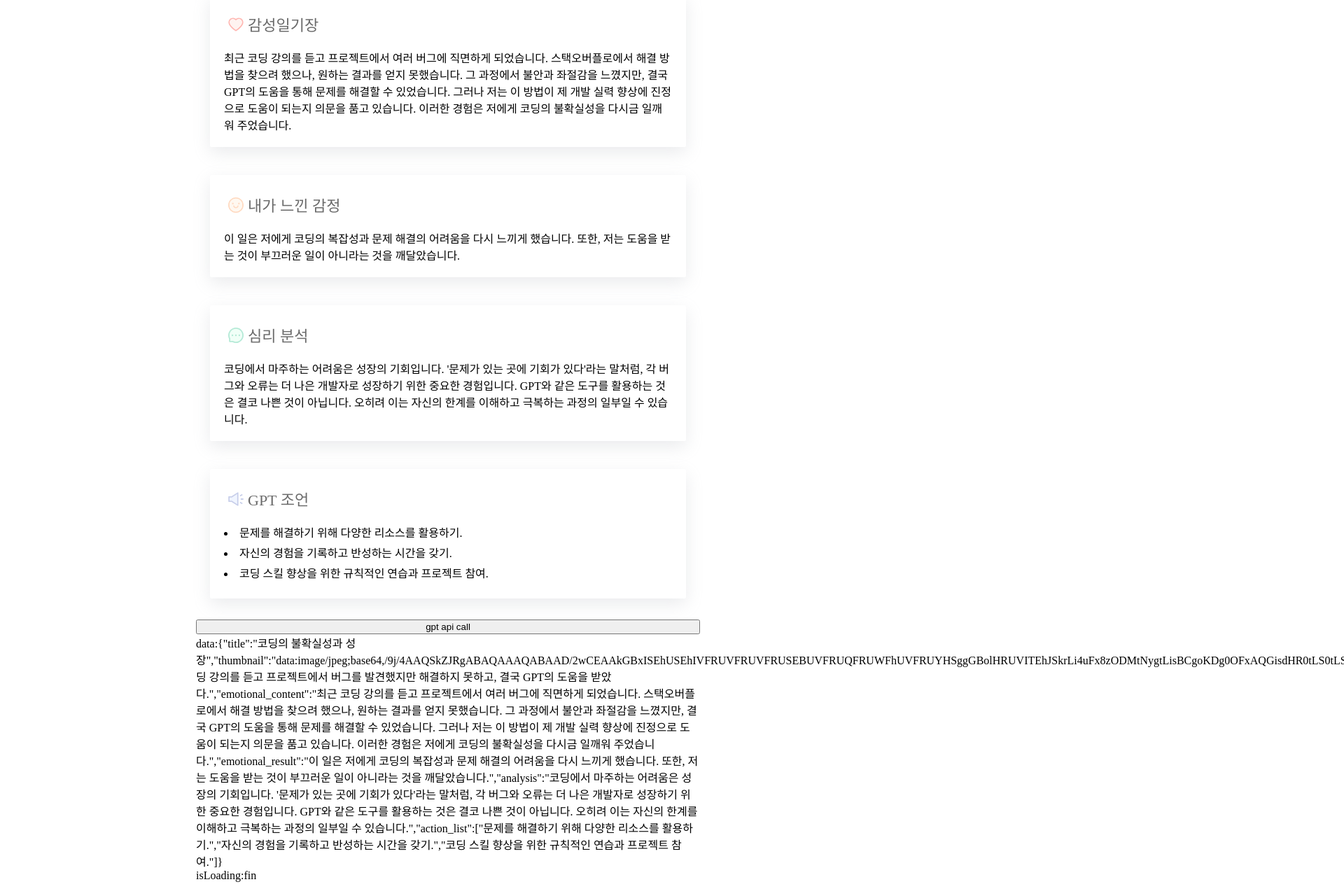
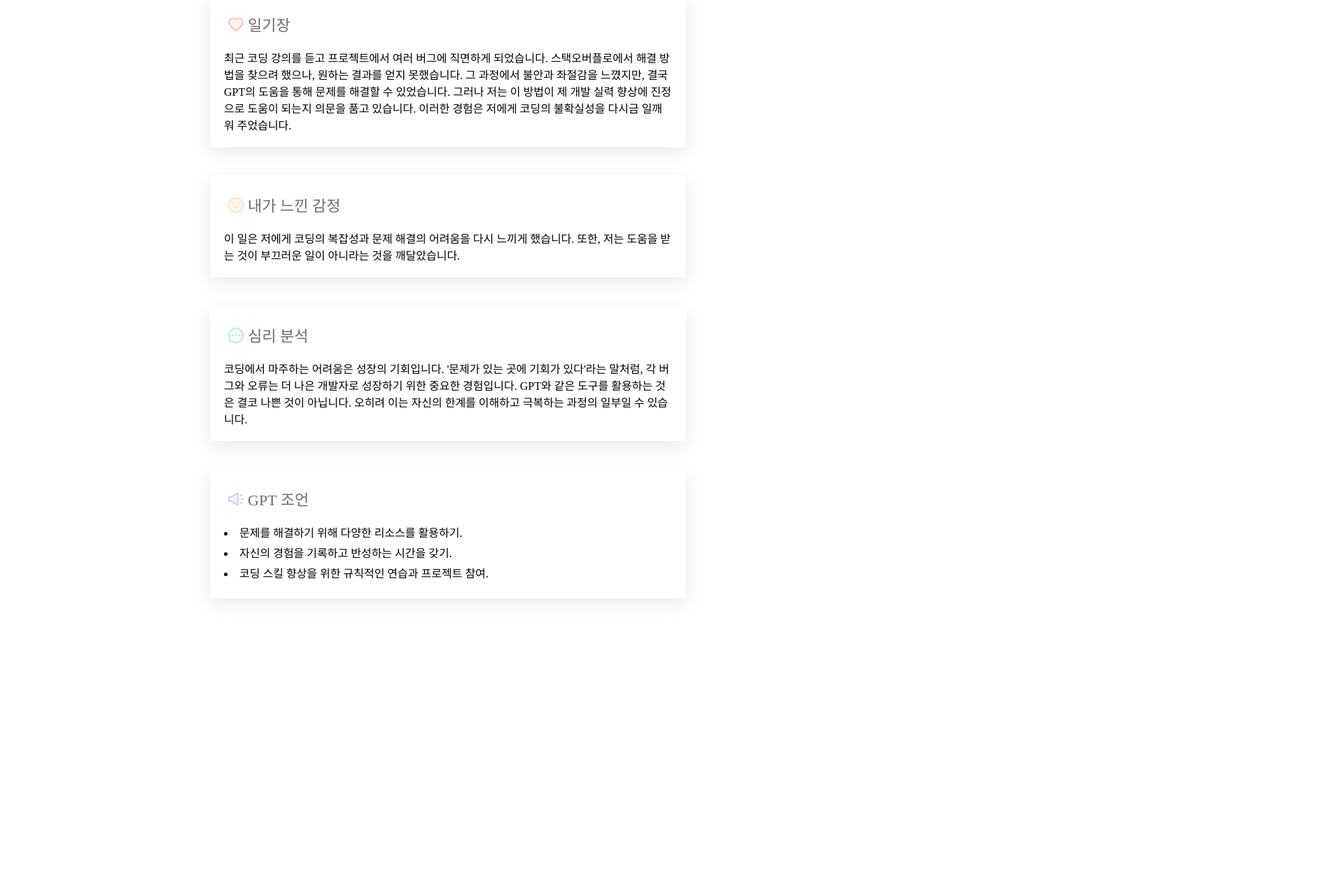
Before and after one commit to yungan9/AI-Diary, a React (Vite) app: page / in a window 1280 px wide. Shown: the part 1151-2431 px from the top of the page at 70% size, 1920 px wide, since content can reach past the window. After the commit the page ends 2056 px from the top, so only its background shows below. Built offline with nearby package versions, Linux system fonts and the light colour scheme.

Commit message:
Chore: Remove unused code and apply minor fixes

```diff
--- a/src/App.jsx
+++ b/src/App.jsx
@@ -50,9 +50,6 @@ function App() {
         onSubmit={handleSubmit}
       />
       <DiaryDisplay isLoading={isLoading} data={data} />
-      <button onClick={handleClickAPICall}>gpt api call</button>
-      <div>data:{JSON.stringify(data)}</div>
-      <div>isLoading:{isLoading ? "loading..." : "fin"}</div>
     </AppContainer>
   );
 }
--- a/src/components/DiaryDisplay.jsx
+++ b/src/components/DiaryDisplay.jsx
@@ -55,7 +55,7 @@ const DiaryDisplay = ({ data, isLoading }) => {
       <CardContainer>
         <CardTitle>
           <HeartTwoTone twoToneColor="#FFB7B2" style={{ marginRight: "6px" }} />
-          감성일기장
+          일기장
         </CardTitle>
         <CardContent>{data.emotional_content}</CardContent>
       </CardContainer>
```
